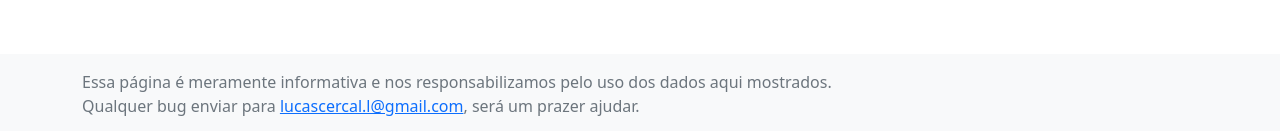
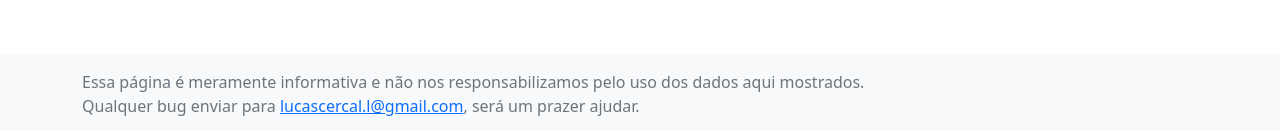
Before and after one commit to lucaslazzaris/nuinvest_parser, a React (Create React App) app in the folder frontend/: page / in a window 1280 px wide. Shown: the part 666-797 px from the top of the page. Built offline with nearby package versions, Linux system fonts and the light colour scheme.

Commit message:
Do not take accountabily for the results

```diff
--- a/frontend/src/components/Footer.js
+++ b/frontend/src/components/Footer.js
@@ -5,7 +5,7 @@ export default function Footer() {
     <footer className="footer mt-auto py-3 bg-light">
       <div className="container">
         <div className="text-muted">
-          Essa página é meramente informativa e nos responsabilizamos pelo uso
+          Essa página é meramente informativa e não nos responsabilizamos pelo uso
           dos dados aqui mostrados.
         </div>
         <div className="text-muted">
```
